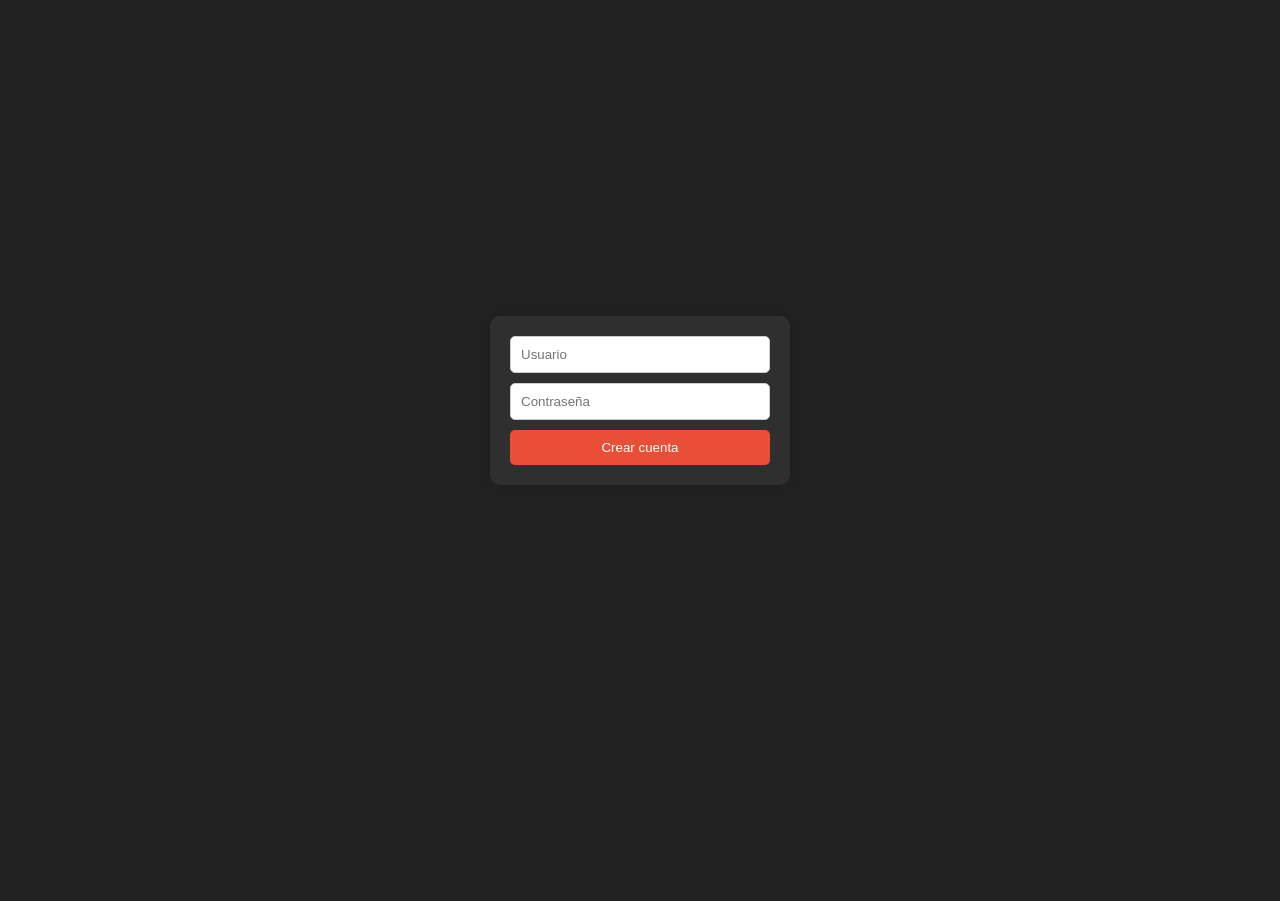
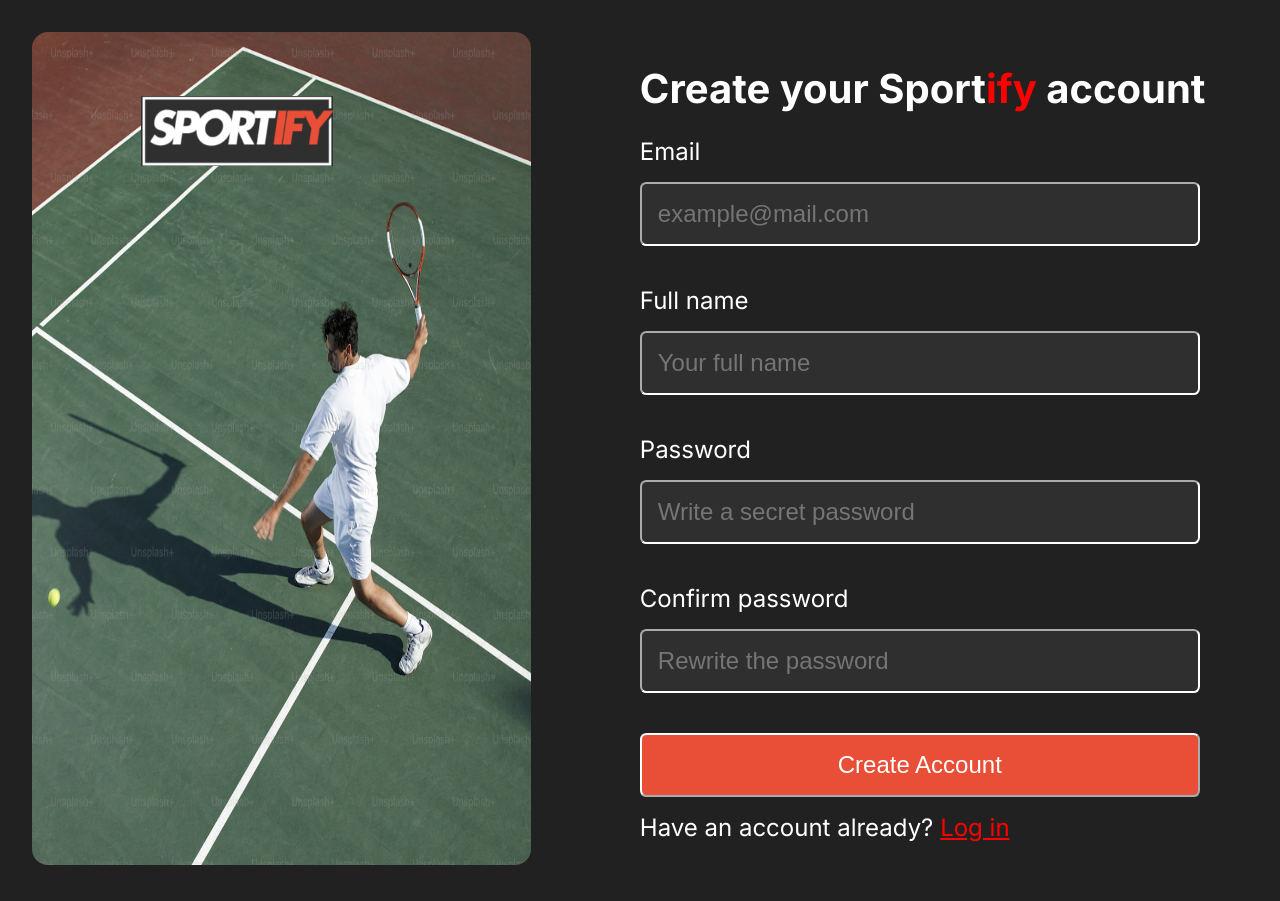
Before and after one commit to hiiramsan/pf_appweb_equipo3, a PHP site: page /registro.html in a window 1280 px wide. Before the commit the page ends 485 px from the top, so only its background shows below. Run offline with PHP 8.4, Linux system fonts and the light colour scheme.

Commit message:
termine login y registro
ya quedo el front de login y registro

```diff
--- a/sportify/css/login.css
+++ b/sportify/css/login.css
@@ -1,53 +1,70 @@
+body{
+  display: flex;
+  gap: 24%;
+}
+.contenedor01{
+  display: block;
+  padding-top: 5%;
+  padding-left: 5%;
 
-.login-body {
+}
+.titulo p{
+  font-family: inter;
+  font-size: 24px;
+  color: #fff;
+  margin-bottom: 1rem;
+}
+.titulo h1{
+  font-family: inter;
+  font-size: 40px;
+  color: #fff;
+  padding-bottom: 5%;
+}
+.titulo img{
+  padding-bottom: 2rem;
+}
+form{
   display: flex;
-  justify-content: center;
+  flex-direction: column;
+
+}
+form label{
+  font-family: inter;
+  font-size: 24px;
+  color: #fff;
+  margin-bottom: 1rem;
+}
+form input{
+  border-color: #fff;
+  border-radius: 0.4rem;
+  padding: 1rem;
+  width:35rem;
+  font-size: 24px;
+  color: #fff;
+  background-color: #2f2f2f;
+  margin-bottom: 1rem;
+}
+form input[type="submit"]{
   align-items: center;
-  min-height: 100vh;
+  background-color: #e94f37;
+  margin: 2rem 0rem;
+  color: #fff;
+}
+form p{
+  font-family: inter;
+  font-size: 24px;
+  color: #fff;
+}
+form a{
+  color: red;
 }
 
-.login-container {
-  width: 300px;
-  padding: 20px;
-  border-radius: 10px;
-  background-color: #2F2F2F;
-  box-shadow: 0px 0px 10px rgba(0, 0, 0, 0.1);
+.contenedor02{
+  display: flex;
+  padding-top: 5%;
+  align-items: center;
 }
-
-.login-container input {
-  width: 100%;
-  margin-bottom: 10px;
-  padding: 10px;
-  border: 1px solid #ccc;
-  border-radius: 5px;
-  box-sizing: border-box;
+.contenedor02 img{
+  width: 75%;
+  border-radius: 1rem;
 }
-
-.login-container button {
-  width: 100%;
-  padding: 10px;
-  border: none;
-  border-radius: 5px;
-  background-color: #E94F37;
-  color: #fff;
-  cursor: pointer;
-}
-
-.login-container button:hover {
-  background-color: #0a3871;
-}
-
-.login-container p {
-  margin-top: 10px;
-  text-align: center;
-  color: #fff;
-}
-
-.login-container a {
-  color: #0c79ff;
-  text-decoration: none;
-}
-
-.login-container a:hover {
-  text-decoration: underline;
-}
--- /dev/null
+++ b/sportify/css/registro.css
@@ -0,0 +1,70 @@
+body{
+    display: flex;
+    gap: 6%;
+}
+.imagen01{
+    position: relative;
+}
+.imagen01 img{
+    margin: 2rem 2rem;
+    border-radius: 1rem;
+    width: 499px;
+    height: 833px;
+
+}
+.imagen02 img{
+    position: absolute;
+  top: 6rem;  /* Ajusta para mover la imagen */
+  left: 11%; /* Ajusta para mover la imagen */
+  width: 192px; /* Ajusta el tamaño de la imagen superpuesta */
+  height: 70px;
+  z-index: 1; /* Asegura que la imagen se coloque encima */
+}
+
+.content02 h1{
+    font-size: 40px;
+    color: #fff;
+    margin-top: 4rem;
+    margin-bottom: 1.5rem;
+}
+.content02 h1 span{
+    color: red;
+}
+form{
+    display: flex;
+    flex-direction: column;
+    font-family: inter;
+    font-size: 24px;
+    color: #fff;
+}
+form label{
+    font-family: inter;
+    text-align: left;
+    font-size: 24px;
+    color: #fff;
+    margin-bottom: 1rem;
+  }
+  form input{
+    border-color: #fff;
+    border-radius: 0.4rem;
+    padding: 1rem;
+    width:35rem;
+    font-size: 24px;
+    color: #fff;
+    background-color: #2f2f2f;
+    margin-bottom: 2.5rem;
+  }
+  form input[type="submit"]{
+    align-items: center;
+    background-color: #e94f37;
+    color: #fff;
+    margin-bottom: 1rem;
+  }
+  form p{
+    font-family: inter;
+    font-size: 24px;
+    color: #fff;
+  }
+  form a{
+    color: red;
+  }
--- a/sportify/registro.html
+++ b/sportify/registro.html
@@ -6,54 +6,34 @@
     <meta name="viewport" content="width=device-width, initial-scale=1.0" />
     <title>Sportify</title>
     <link rel="shortcut icon" href="img/favicon.png" type="image/x-icon" />
-    <link rel="stylesheet" href="./css/login.css" />
+    <link rel="stylesheet" href="./css/registro.css" />
     <link rel="stylesheet" href="./css/style.css">
     <link rel="icon" href="img/tabicon.png" type="image/x-icon">
 </head>
-<body class="login-body">
-    <div class="login-container">
-        <form id="login-form">
-          <input type="text" id="username" placeholder="Usuario">
-          <input type="password" id="password" placeholder="Contraseña">
-          <button type="submit" id="crear-cuenta" name="crear-cuenta">Crear cuenta</button> <!-- Botón para crear cuenta -->
-        </form>
-      </div>
-  <script src="js/index.js"></script>
-  <script>
-    document.addEventListener('DOMContentLoaded', () => {
-      const loginForm = document.getElementById('login-form');
-      const usernameInput = document.getElementById('username');
-      const passwordInput = document.getElementById('password');
-      const crearCuentaBtn = document.getElementById('crear-cuenta');
-
-      // Añadimos un evento al formulario para validar campos antes de enviar
-      loginForm.addEventListener('submit', (event) => {
-        event.preventDefault(); // Evita el envío automático del formulario
-        const username = usernameInput.value.trim();
-        const password = passwordInput.value.trim();
-
-        if (username === '' || password === '') {
-          swal("Error", "Por favor, completa todos los campos.", "error");
-        } else {
-          // Aquí puedes agregar la lógica para el envío del formulario
-          window.location.href = 'login.html'; // Redirige a la página de inicio de sesión
-        }
-      });
-
-      // Añadimos un evento de clic al botón "Crear cuenta"
-      crearCuentaBtn.addEventListener('click', () => {
-        const username = usernameInput.value.trim();
-        const password = passwordInput.value.trim();
-
-        if (username === '' || password === '') {
-          swal("Error", "Por favor, completa todos los campos.", "error");
-        } else {
-          window.location.href = 'login.html'; // Redirige a la página de inicio de sesión
-        }
-      });
-    });
-  </script>
-
+<body>
+  <div class="content01">
+    <div class="imagen01">
+      <img src="./img/registro.jpeg" alt="registro">
+    </div>
+    <div class="imagen02">
+      <img src="./img/sportify-logo.png" alt="logo">
+    </div>
+  </div>
+    <div class="content02">
+    <h1>Create your Sport<span>ify</span> account </h1>
+    <form action="">
+      <label for="email">Email</label>
+      <input type="email" placeholder="example@mail.com">
+      <label for="name">Full name</label>
+      <input type="text" placeholder="Your full name">
+      <label for="password">Password</label>
+      <input type="text" placeholder="Write a secret password">
+      <label for="password">Confirm password</label>
+      <input type="password" placeholder="Rewrite the password">
+      <input type="submit" value="Create Account">
+      <p>Have an account already? <a href="login.html">Log in</a></p>
+    </form>
+  </div>
 
 </body>
 </html>
```
Also changed, not shown: sportify/login.html (+23 -12 lines), sportify/img/login.jpeg (added), sportify/img/registro.jpeg (added).
